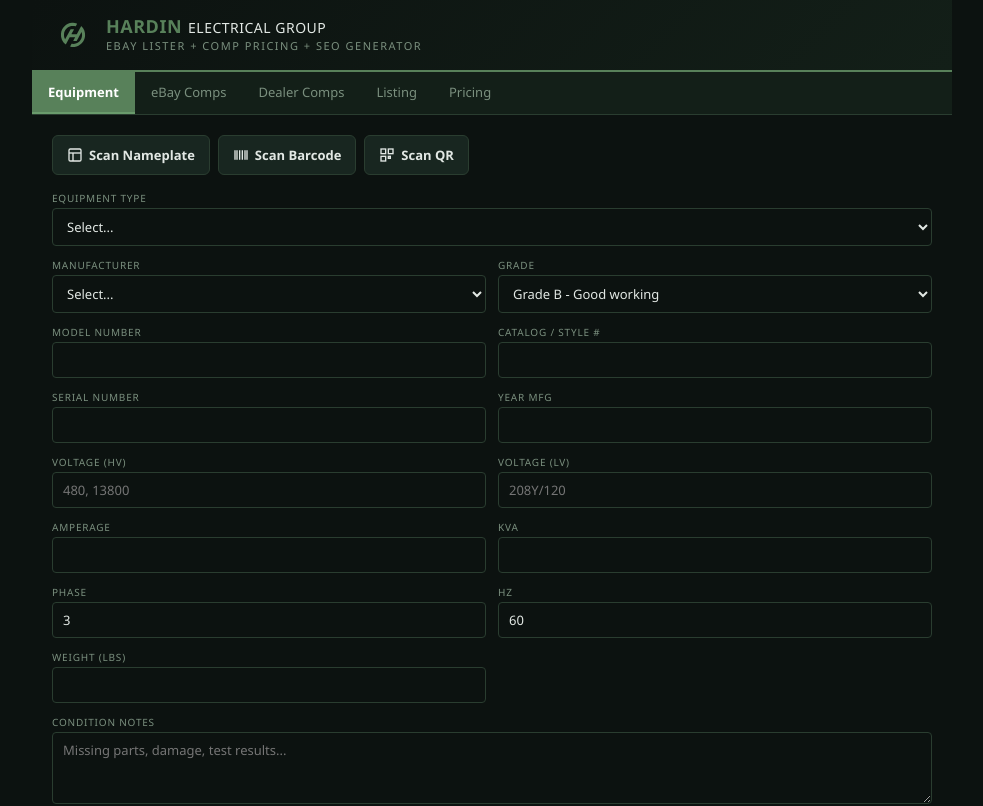
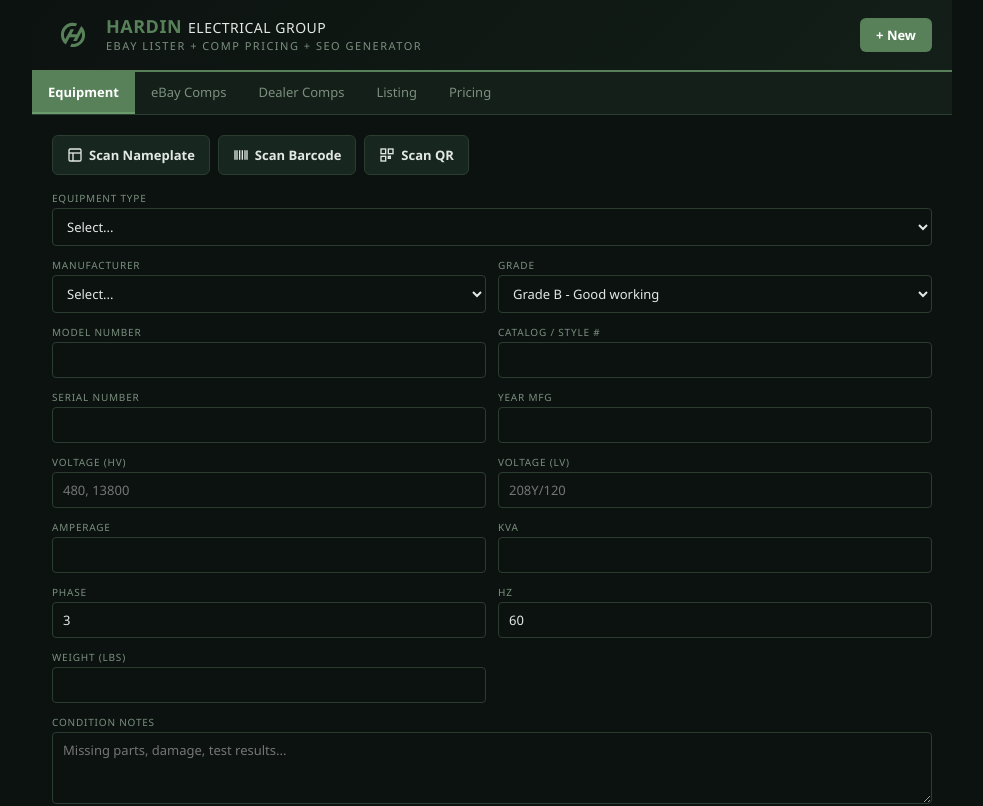
Before and after one commit to ericnstevenstx-lang/hardin-ebay-lister, a Next.js app: page / in a window 1280 px wide. Shown: the top 806 px of the page, without its empty margins (148-1131 px from the left). Built offline with nearby package versions, Linux system fonts and the light colour scheme.

Commit message:
Add files via upload

```diff
--- a/components/HardinLister.jsx
+++ b/components/HardinLister.jsx
@@ -494,6 +494,7 @@ export default function HardinLister() {
           </div>
         </div>
         {sq&&<div style={{background:B.card,padding:"6px 12px",borderRadius:6,fontSize:12,color:B.muted,maxWidth:220,overflow:"hidden",textOverflow:"ellipsis",whiteSpace:"nowrap",border:`1px solid ${B.border}`}}><span style={{color:B.accent}}>{sq}</span></div>}
+        <button onClick={()=>{setForm({equipment_type:"",manufacturer:"",model_number:"",catalog_number:"",serial_number:"",voltage_rating:"",voltage_secondary:"",amperage_rating:"",kva_rating:"",phase:"3",frequency:"60",grade:"B",condition_notes:"",year_manufactured:"",weight_lbs:"",interrupting_rating:"",frame_size:"",trip_rating:"",breaker_type:"",bus_rating:"",cooling_class:"",liquid_type:"",winding_material:""});setEbayComps(null);setWebComps(null);setListing(null);setPhotos([]);setScanResult(null);setErrors({});setTab("entry");}} style={{padding:"8px 16px",background:B.green,color:"#fff",border:"none",borderRadius:6,fontWeight:700,fontSize:13,cursor:"pointer",flexShrink:0}}>+ New</button>
       </div>
 
       <div style={{display:"flex",borderBottom:`1px solid ${B.border}`,background:B.card,flexWrap:"wrap"}}>
```
